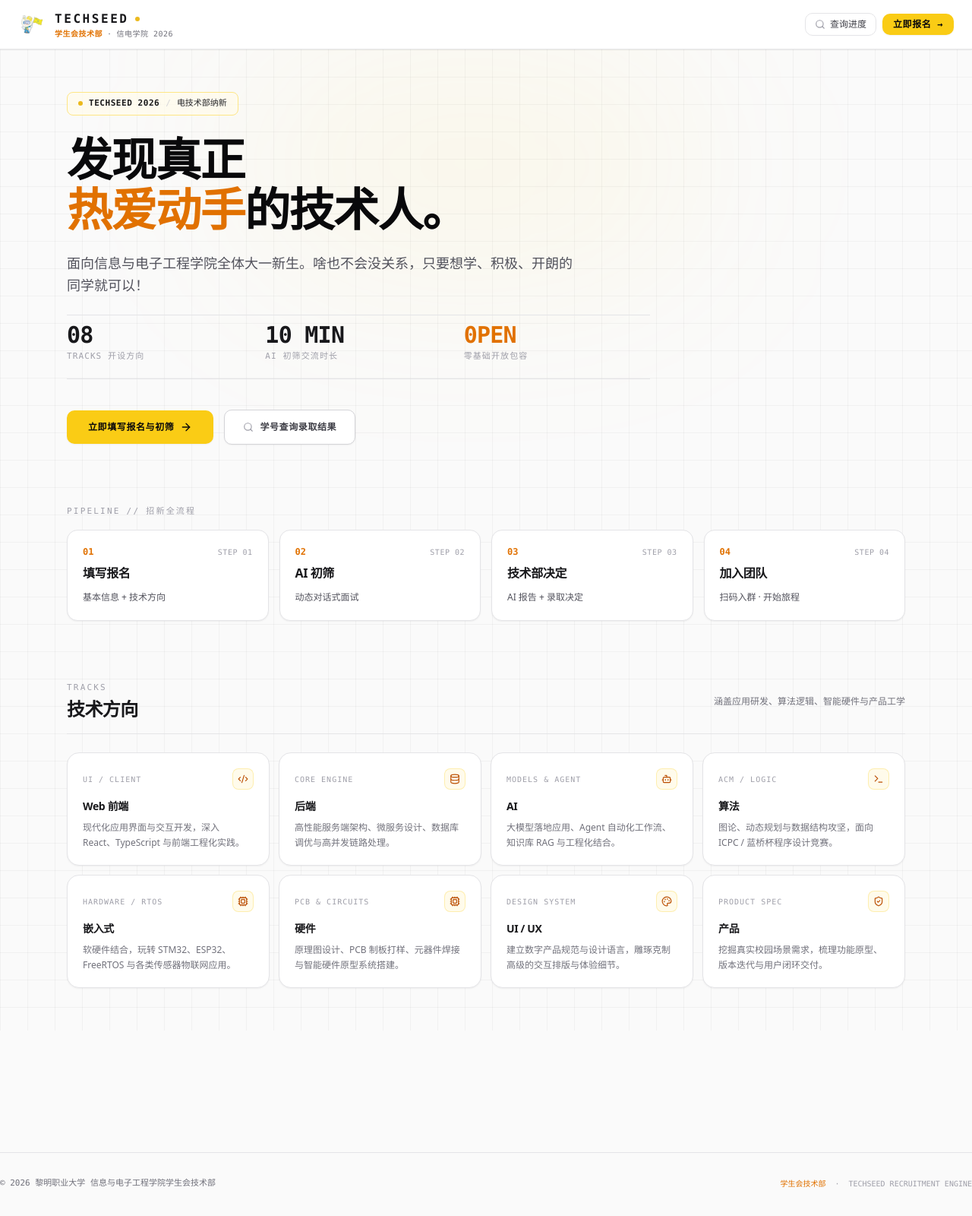
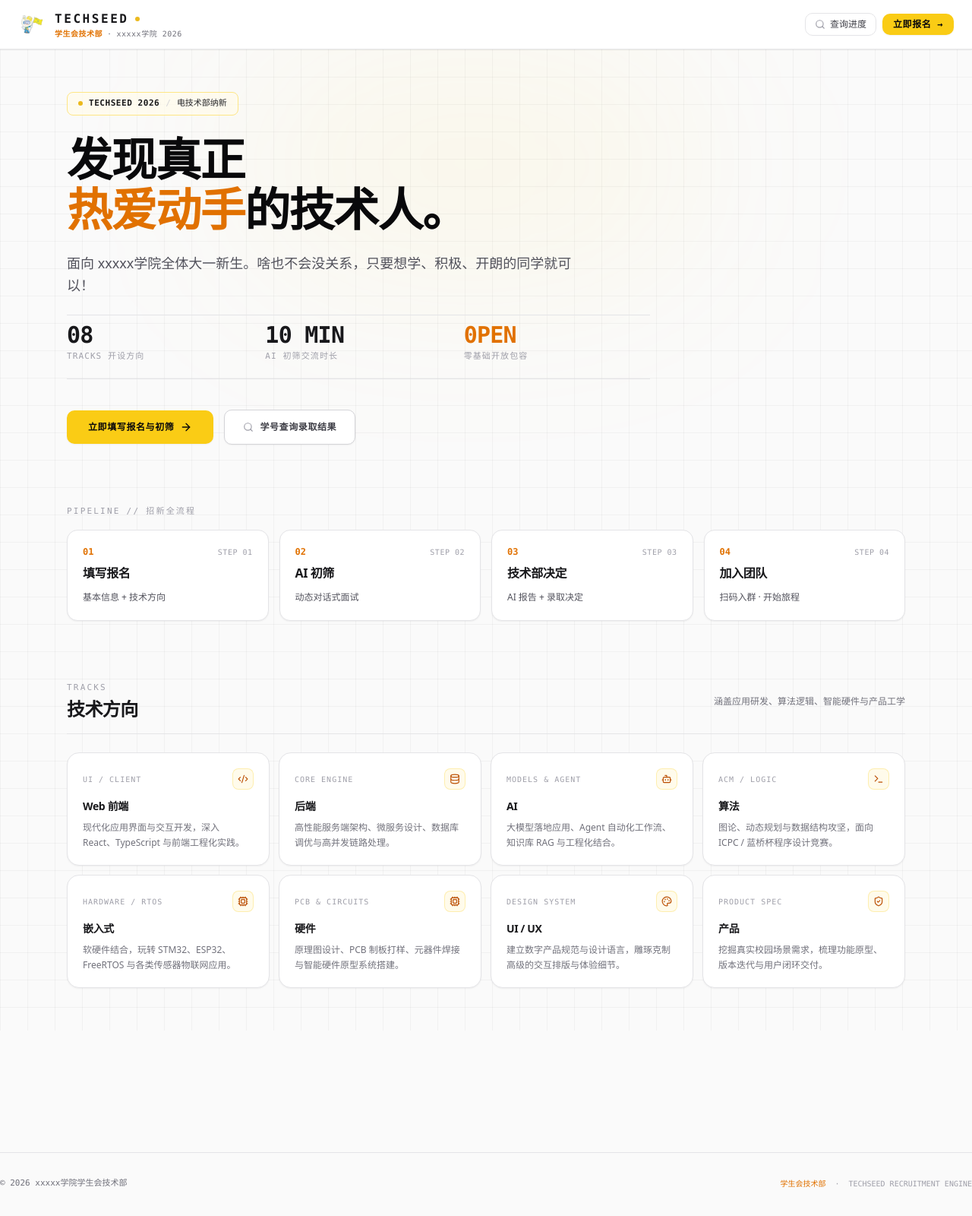
Before and after one commit to Ibook000/TECHSEED, a React (Vite) app: page / in a window 1280 px wide. Shown: the top 1600 px of the page at 76% size. Built offline with nearby package versions, Linux system fonts and the light colour scheme; no server answers.

Commit message:
branding: replace school name with placeholder

```diff
--- a/index.html
+++ b/index.html
@@ -3,11 +3,11 @@
   <head>
     <meta charset="UTF-8" />
     <meta name="viewport" content="width=device-width, initial-scale=1.0" />
-    <title>黎明职业大学信电学院学生会技术部 AI 招新系统</title>
+    <title>xxxxx学院学生会技术部 AI 招新系统</title>
     <link rel="icon" type="image/png" href="/PGY_logo.png" />
-    <meta name="description" content="黎明职业大学信息与电子工程学院学生会技术部招新：AI初筛面试、多维能力画像与录取进群管理工作台" />
-    <meta property="og:title" content="黎明职业大学信电学院学生会技术部 AI 招新系统" />
-    <meta property="og:description" content="黎明职业大学信息与电子工程学院学生会技术部招新：AI初筛面试、多维能力画像与录取进群管理工作台" />
+    <meta name="description" content="xxxxx学院学生会技术部招新：AI 初筛面试、多维能力画像与录取进群管理工作台" />
+    <meta property="og:title" content="xxxxx学院学生会技术部 AI 招新系统" />
+    <meta property="og:description" content="xxxxx学院学生会技术部招新：AI 初筛面试、多维能力画像与录取进群管理工作台" />
     <meta property="og:image" content="/PGY_logo.png" />
     <meta property="og:type" content="website" />
     <meta name="twitter:card" content="summary_large_image" />
--- a/src/App.tsx
+++ b/src/App.tsx
@@ -664,7 +664,7 @@ export default function App() {
 
       {/* Footer */}
       <div className="mt-24 border-t border-zinc-200 pt-8 pb-12 flex flex-col sm:flex-row items-center justify-between gap-4 font-mono text-[11px] text-zinc-500">
-        <div>© 2026 黎明职业大学 信息与电子工程学院学生会技术部</div>
+        <div>© 2026 xxxxx学院学生会技术部</div>
         <div className="flex items-center gap-3 text-zinc-400 text-[10px]">
           <span className="text-amber-600 font-medium">学生会技术部</span>
           <span>·</span>
--- a/src/components/PgyMascot.tsx
+++ b/src/components/PgyMascot.tsx
@@ -40,7 +40,7 @@ export const PgyMascot: React.FC<PgyMascotProps> = ({
     const imgElement = (
       <img
         src={imageSrc}
-        alt="黎明职业大学信息与电子工程学院 学生会技术部吉祥物"
+        alt="xxxxx学院 学生会技术部吉祥物"
         referrerPolicy="no-referrer"
         onError={() => setImgError(true)}
         className="w-full h-full object-contain select-none transition-transform"
@@ -58,7 +58,7 @@ export const PgyMascot: React.FC<PgyMascotProps> = ({
     return (
       <div
         className={getContainerStyles()}
-        title="黎明职业大学信息与电子工程学院学生会技术部"
+        title="xxxxx学院学生会技术部"
       >
         {imgElement}
       </div>
@@ -69,7 +69,7 @@ export const PgyMascot: React.FC<PgyMascotProps> = ({
   return (
     <div
       className={`relative inline-flex items-center justify-center select-none ${SIZE_MAP[size]} ${className}`}
-      title="黎明职业大学信息与电子工程学院学生会技术部吉祥物"
+      title="xxxxx学院学生会技术部吉祥物"
     >
       <svg
         viewBox="0 0 200 200"
@@ -179,7 +179,7 @@ export const PgyMascot: React.FC<PgyMascotProps> = ({
         {/* Tablet in Hand (Left) */}
         <rect x="22" y="125" width="22" height="30" rx="3" fill="#F1F5F9" stroke="#0F172A" strokeWidth="2" transform="rotate(-15 22 125)" />
         <text x="24" y="144" fontSize="4" fontWeight="bold" fill="#0284C7" fontFamily="sans-serif" transform="rotate(-15 24 144)">
-          信电学院
+          xxxxx学院
         </text>
 
         {/* Flag Pole (Held by Right Hand) */}
@@ -198,17 +198,17 @@ export const PgyMascot: React.FC<PgyMascotProps> = ({
         />
         {/* Flag Text & Logo */}
         <text x="160" y="47" fontSize="5" fontWeight="bold" fill="#1E3A8A" fontFamily="sans-serif">
-          黎明职业大学
+          xxxxx学院
         </text>
         <text x="162" y="54" fontSize="3" fill="#1E3A8A" fontFamily="monospace">
-          LIMING UNIV
+          TECHSEED
         </text>
         <circle cx="168" cy="65" r="5.5" fill="#FFFFFF" fillOpacity="0.8" stroke="#0284C7" strokeWidth="0.8" />
         <text x="168" y="67" textAnchor="middle" fontSize="4" fontWeight="bold" fill="#0284C7" fontFamily="monospace">
           IEE
         </text>
         <text x="165" y="76" fontSize="4.5" fontWeight="bold" fill="#0284C7" fontFamily="sans-serif">
-          信息与电子工程
+          xxxxx学院
         </text>
       </svg>
     </div>
--- a/src/components/StudentNavbar.tsx
+++ b/src/components/StudentNavbar.tsx
@@ -39,7 +39,7 @@ export const StudentNavbar: React.FC<StudentNavbarProps> = ({
             <div className="flex items-center gap-1.5 font-mono text-[10px] text-zinc-500 tracking-wider">
               <span className="text-amber-600 font-bold">学生会技术部</span>
               <span>·</span>
-              <span>信电学院 2026</span>
+              <span>xxxxx学院 2026</span>
             </div>
           </div>
         </button>
--- a/src/components/admin/AdminLoginPage.tsx
+++ b/src/components/admin/AdminLoginPage.tsx
@@ -76,7 +76,7 @@ export const AdminLoginPage: React.FC<AdminLoginPageProps> = ({
             <div className="flex items-center gap-1.5 font-mono text-[10px] text-zinc-500 tracking-wider">
               <span className="text-amber-800 font-semibold">学生会技术部</span>
               <span>·</span>
-              <span>信电学院管理后台</span>
+              <span>xxxxx学院管理后台</span>
             </div>
           </div>
         </div>
@@ -184,7 +184,7 @@ export const AdminLoginPage: React.FC<AdminLoginPageProps> = ({
 
       {/* Footer */}
       <footer className="relative z-10 border-t border-zinc-200 bg-white py-4 text-center font-mono text-[11px] text-zinc-500">
-        © 2026 黎明职业大学信息与电子工程学院学生会技术部 · 招新管理后台
+        © 2026 xxxxx学院学生会技术部 · 招新管理后台
       </footer>
     </div>
   );
--- a/src/components/student/CandidateStatusView.tsx
+++ b/src/components/student/CandidateStatusView.tsx
@@ -239,7 +239,7 @@ export const CandidateStatusView: React.FC<CandidateStatusViewProps> = ({
                   JOIN TECH DEPARTMENT
                 </h3>
                 <p className="text-xs text-zinc-600 font-sans leading-relaxed pt-1 max-w-xl">
-                  恭喜你通过技术部初筛与综合评定，欢迎正式成为黎明职大信电学院学生会技术部的一员！请保存并加入官方招新群。
+                  恭喜你通过技术部初筛与综合评定，欢迎正式成为 xxxxx学院学生会技术部的一员！请保存并加入官方招新群。
                 </p>
               </div>
               <PgyMascot size="lg" variant="glow" className="shrink-0 self-center sm:self-auto" />
@@ -267,7 +267,7 @@ export const CandidateStatusView: React.FC<CandidateStatusViewProps> = ({
                   {/* QR Title & Advice */}
                   <div className="text-center max-w-sm">
                     <p className="text-xs font-bold text-amber-800 font-mono tracking-wide">
-                      {qrData.qr.title || '信电学院技术部 · 2026 招新官方微信群'}
+                      {qrData.qr.title || 'xxxxx学院技术部 · 2026 招新官方微信群'}
                     </p>
                     <p className="text-[11px] text-zinc-500 font-mono mt-1 leading-relaxed">
                       进群后请将群昵称修改为：<span className="text-zinc-800 font-medium">专业班级-姓名</span>（如：物联网2601-张三）
--- a/src/components/student/RegistrationModal.tsx
+++ b/src/components/student/RegistrationModal.tsx
@@ -99,7 +99,7 @@ export const RegistrationModal: React.FC<RegistrationModalProps> = ({
               填写基本信息 · 开启初筛
             </h2>
             <p className="mt-0.5 sm:mt-1 text-[11px] sm:text-xs text-zinc-600 font-sans leading-relaxed break-words">
-              真实表达即可，信电学院学生会技术部看重自学排障与动手热情，零基础同学完全不影响录用。
+              真实表达即可，xxxxx学院学生会技术部看重自学排障与动手热情，零基础同学完全不影响录用。
             </p>
           </div>
           <button
--- a/src/components/student/StudentHome.tsx
+++ b/src/components/student/StudentHome.tsx
@@ -63,7 +63,7 @@ export const StudentHome: React.FC<StudentHomeProps> = ({
 
           {/* Subtitle */}
           <p className="text-base sm:text-lg text-zinc-600 font-sans leading-relaxed max-w-2xl">
-            面向信息与电子工程学院全体大一新生。啥也不会没关系，只要想学、积极、开朗的同学就可以！
+            面向 xxxxx学院全体大一新生。啥也不会没关系，只要想学、积极、开朗的同学就可以！
           </p>
 
           {/* Key Metrics / Technical Data Grid */}
```
Also changed, not shown: 2 other files (tests, documents, lock files or other folders).
